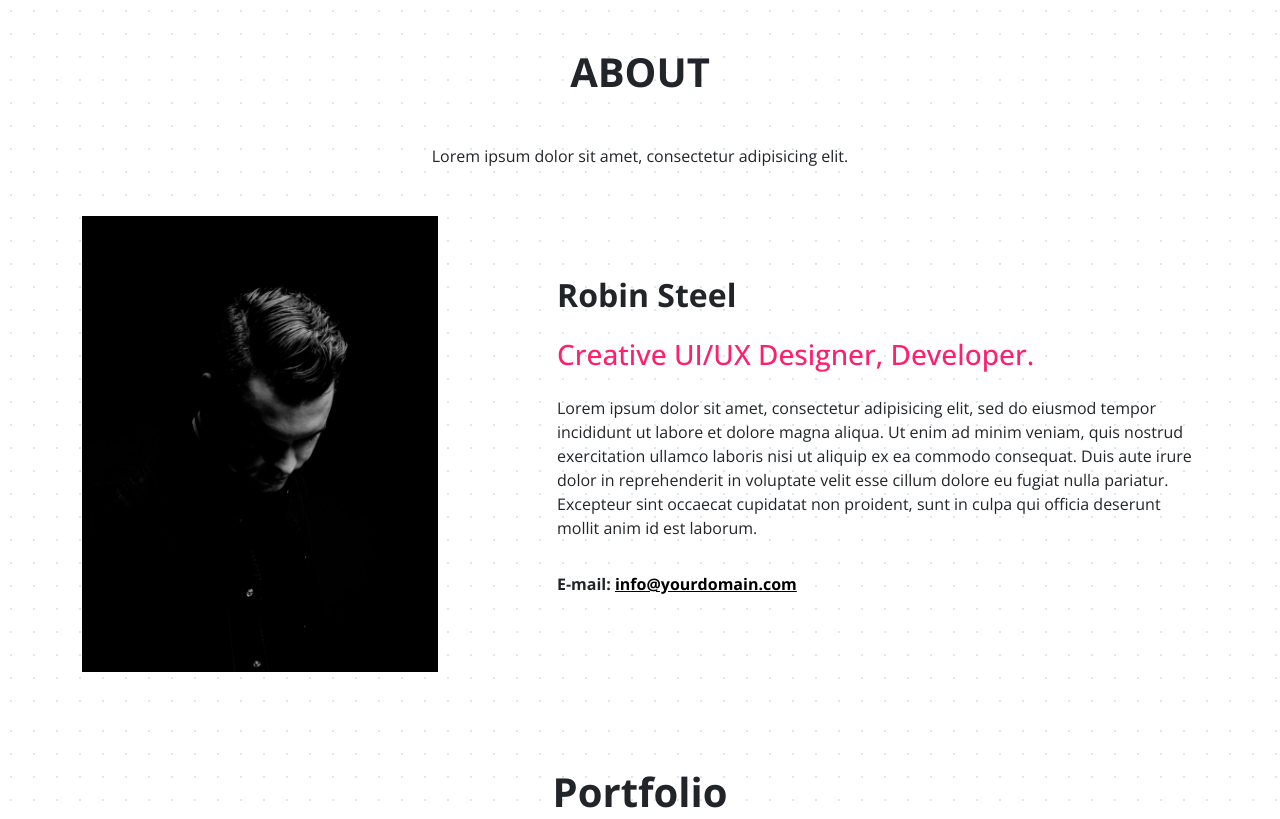
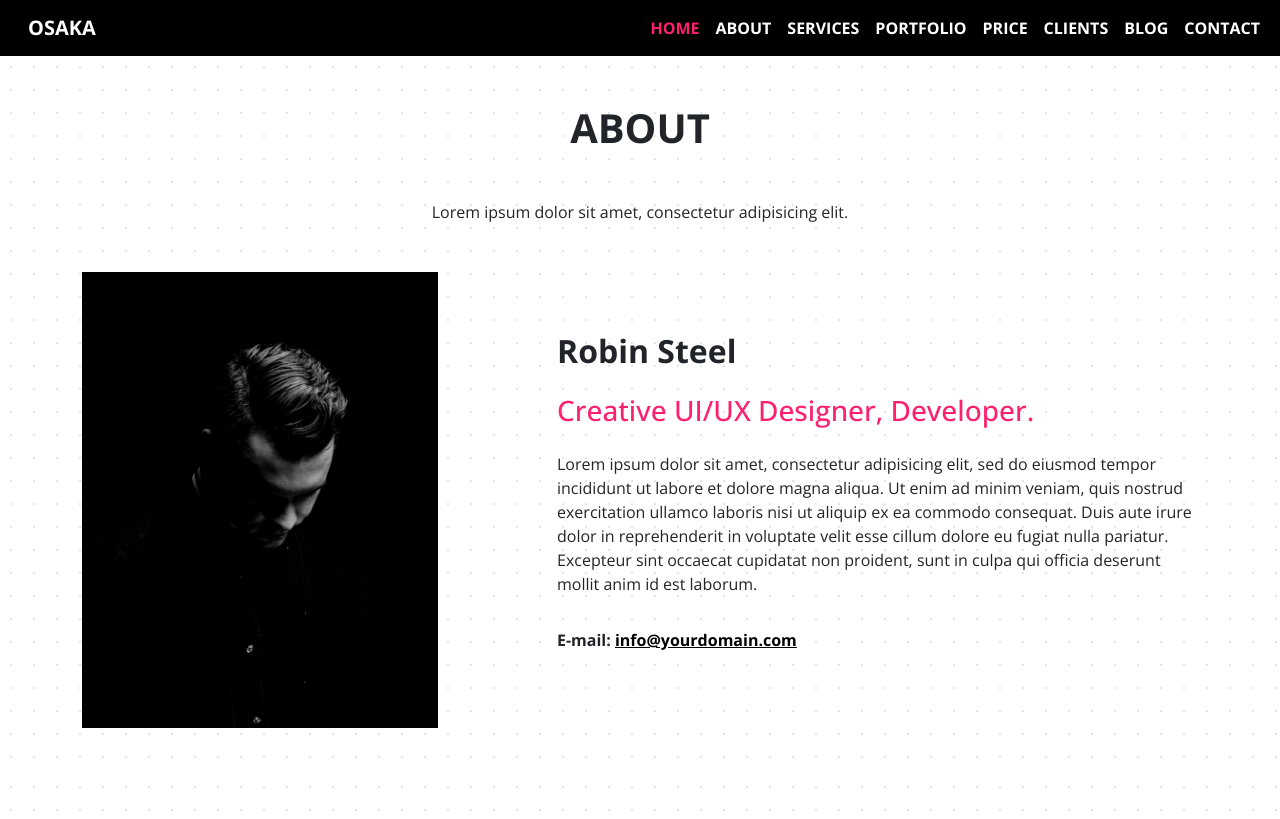
Before and after one commit to Akthamturk/Osaka, a plain HTML site: page index.html in a window 1280 px wide. Shown: the top 819 px of the page. Drawn offline with nearby package versions, Linux system fonts and the light colour scheme.

Commit message:
create navbar

```diff
--- a/index.html
+++ b/index.html
@@ -11,6 +11,44 @@
     <link rel="stylesheet" href="./main.css">
 </head>
 <body>
+
+<nav class="navbar navbar-expand-lg  black ">
+  <div class="container-fluid">
+    <a class="navbar-brand text-white fw-bold fs-5 ms-3 text-uppercase" href="#">Osaka</a>
+    <button class="navbar-toggler" type="button" data-bs-toggle="collapse" data-bs-target="#navbarSupportedContent" aria-controls="navbarSupportedContent" aria-expanded="false" aria-label="Toggle navigation">
+      <span class="navbar-toggler-icon"></span>
+    </button>
+    <div class="collapse navbar-collapse" id="navbarSupportedContent">
+      <ul class="navbar-nav ms-auto mb-2 mb-lg-0">
+        <li class="nav-item">
+          <a class="nav-link active  fw-bold " aria-current="page" href="#">HOME</a>
+        </li>
+        <li class="nav-item">
+          <a class="nav-link  fw-bold " href="#">ABOUT</a>
+        </li>
+        <li class="nav-item">
+          <a class="nav-link  fw-bold " href="#">SERVICES</a>
+        </li>
+        <li class="nav-item">
+          <a class="nav-link text-uppercase  fw-bold " href="#">Portfolio</a>
+        </li>
+        <li class="nav-item">
+          <a class="nav-link text-uppercase fw-bold " href="#">price</a>
+        </li>
+        <li class="nav-item">
+          <a class="nav-link text-uppercase  fw-bold " href="#">clients</a>
+        </li>
+        <li class="nav-item">
+          <a class="nav-link text-uppercase  fw-bold " href="#">blog</a>
+        </li>
+        <li class="nav-item">
+          <a class="nav-link text-uppercase  fw-bold " href="#">contact</a>
+        </li>
+      </ul>
+    </div>
+  </div>
+</nav>
+
     <main>
         <section class="about py-5">
            <div class="title text-center">
--- a/main.css
+++ b/main.css
@@ -20,3 +20,13 @@ body{
 .Portfolio .nav-tabs .nav-link,.Portfolio .nav-tabs {
 border: none;
 }
+.black{
+    background-color: black;
+}
+.nav-link{
+    color: white;
+}
+.navbar-nav .nav-link.active,
+.navbar-nav .nav-link:hover {
+    color: var(--primaryColor);
+}
```
